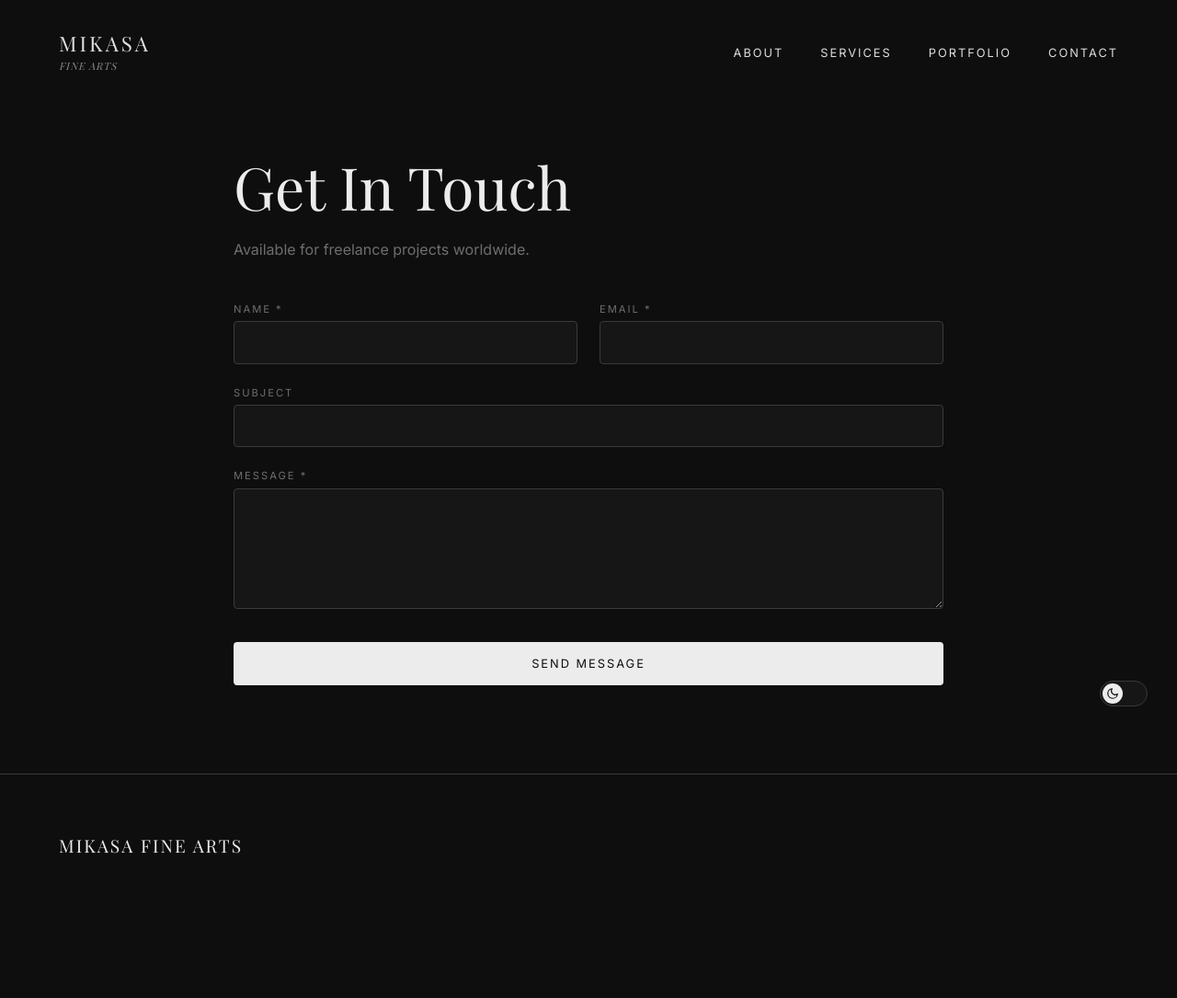
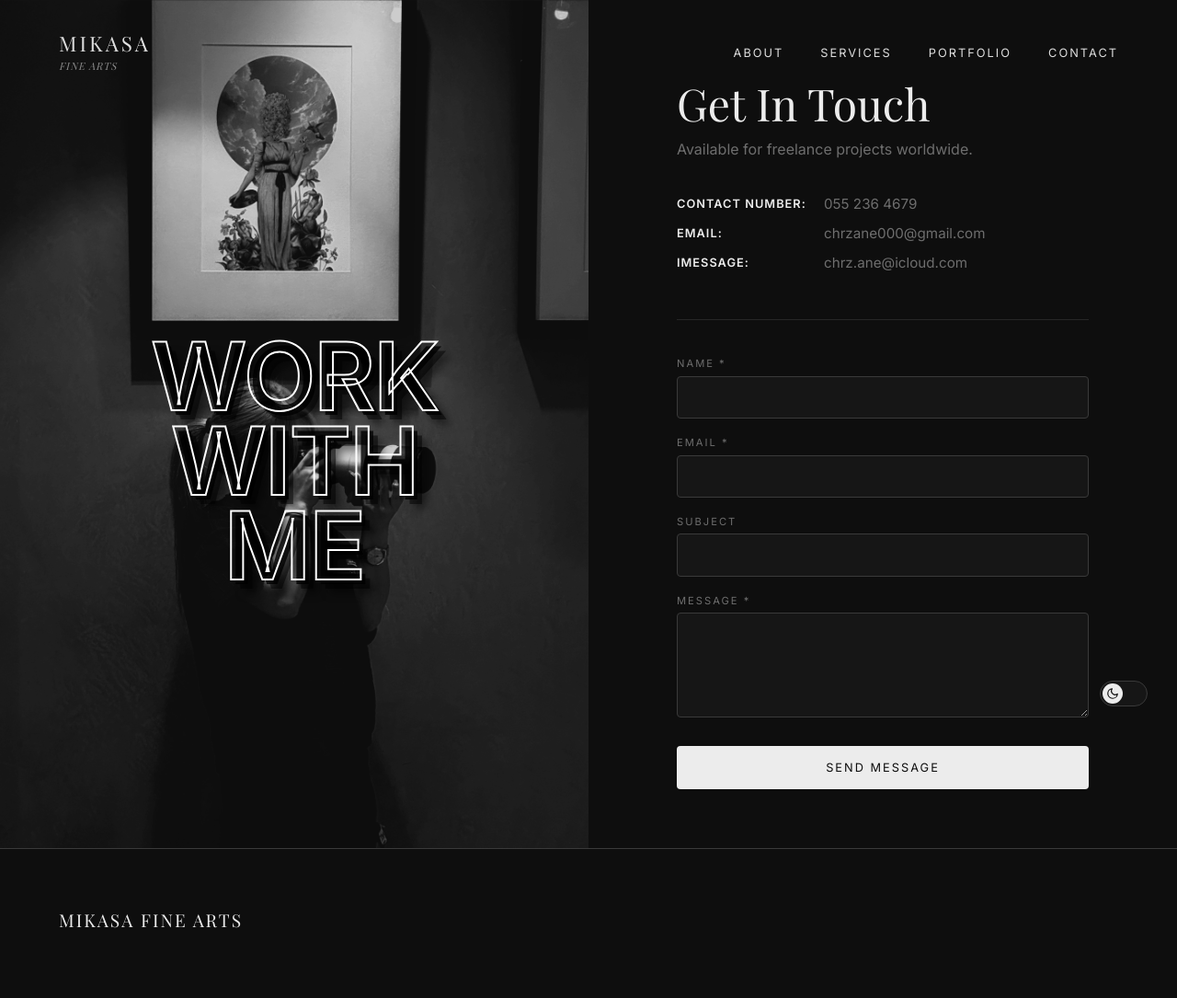
Before and after one commit to ric2thiss/mikasa-portfolio, a PHP site: page /contact.php in a window 1280 px wide. Shown: the whole page at 92% size. Before the commit the page ends 928 px from the top, so only its background shows below. Run offline with PHP 8.4, Linux system fonts and the light colour scheme; data that the repository does not hold is empty; some libraries are stand-ins or nearby versions; some web fonts are replaced.

Commit message:
Update contact page layout to 2 columns and add hero image

```diff
--- a/contact.php
+++ b/contact.php
@@ -26,28 +26,101 @@ if ($_SERVER['REQUEST_METHOD'] === 'POST') {
     <title>Contact — Mikasa Fine Arts Photography</title>
     <link rel="stylesheet" href="assets/css/styles.css">
     <style>
-        .contact-page { padding: 10rem 5vw 6rem; max-width: 900px; margin: 0 auto; }
-        .contact-page h1 { font-size: clamp(2.5rem, 5vw, 4rem); margin-bottom: 1rem; color: var(--light); }
-        .contact-page .sub { color: var(--gray); font-size: 1rem; margin-bottom: 3rem; }
-        .contact-form { display: grid; grid-template-columns: 1fr 1fr; gap: 1.5rem; }
-        .contact-form .full { grid-column: span 2; }
+        .contact-layout {
+            display: grid;
+            grid-template-columns: 1fr 1fr;
+            min-height: 100vh;
+        }
+        .contact-left {
+            position: relative;
+            background-image: url('assets/images/contact-hero.jpg');
+            background-size: cover;
+            background-position: center;
+            display: flex;
+            align-items: center;
+            justify-content: center;
+            overflow: hidden;
+            padding-top: 80px; /* Offset for nav */
+        }
+        .contact-left::after {
+            content: '';
+            position: absolute;
+            inset: 0;
+            background: rgba(0,0,0,0.2);
+            z-index: 1;
+        }
+        .overlay-text {
+            font-size: clamp(4rem, 8vw, 12rem);
+            font-weight: 900;
+            text-transform: uppercase;
+            color: transparent;
+            -webkit-text-stroke: 2px #fff;
+            position: relative;
+            z-index: 2;
+            text-align: center;
+            line-height: 0.9;
+            text-shadow:
+                5px 5px 0px rgba(0,0,0,0.8),
+                10px 10px 0px rgba(0,0,0,0.5),
+                15px 15px 10px rgba(0,0,0,0.5);
+            letter-spacing: -2px;
+        }
+        .contact-right {
+            padding: 80px 15% 4rem;
+            display: flex;
+            flex-direction: column;
+            justify-content: center;
+        }
+        .contact-right h1 { font-size: clamp(2rem, 4vw, 3rem); margin-bottom: 0.5rem; color: var(--light); }
+        .contact-right .sub { color: var(--gray); font-size: 1rem; margin-bottom: 2.5rem; }
+
+        .contact-info-block {
+            margin-bottom: 2.5rem;
+            padding-bottom: 2.5rem;
+            border-bottom: 1px solid rgba(255,255,255,0.1);
+        }
+        .contact-info-block p {
+            margin-bottom: 0.8rem;
+            font-size: 0.95rem;
+            color: var(--gray);
+            display: flex;
+            align-items: center;
+            flex-wrap: wrap;
+        }
+        .contact-info-block p strong {
+            color: var(--light);
+            font-weight: 600;
+            min-width: 160px;
+            text-transform: uppercase;
+            font-size: 0.8rem;
+            letter-spacing: 1px;
+        }
+
+        .contact-form { display: grid; grid-template-columns: 1fr; gap: 1.2rem; }
         .contact-form label { display: block; font-size: 0.7rem; letter-spacing: 2px; text-transform: uppercase; color: var(--gray); margin-bottom: 0.4rem; }
         .contact-form input, .contact-form textarea {
             width: 100%; padding: 0.85rem 1rem; background: var(--dark-2); border: 1px solid var(--gray-light);
             border-radius: 4px; color: var(--light); font-family: var(--font-body); font-size: 0.9rem; resize: vertical;
+            box-sizing: border-box;
         }
         .contact-form input:focus, .contact-form textarea:focus { outline: none; border-color: var(--gray); }
         .contact-submit {
-            grid-column: span 2; padding: 1rem 3rem; background: var(--light); color: var(--dark); border: none;
+            padding: 1rem 3rem; background: var(--light); color: var(--dark); border: none;
             font-family: var(--font-body); font-size: 0.8rem; letter-spacing: 2px; text-transform: uppercase;
             cursor: pointer; border-radius: 4px; transition: background 0.3s ease; margin-top: 0.5rem;
         }
         .contact-submit:hover { background: var(--light-2); }
         .msg-success { background: rgba(80,200,120,0.1); color: #50c878; border: 1px solid rgba(80,200,120,0.2); padding: 1rem; border-radius: 6px; margin-bottom: 2rem; }
         .msg-error { background: rgba(255,80,80,0.1); color: #ff5050; border: 1px solid rgba(255,80,80,0.2); padding: 1rem; border-radius: 6px; margin-bottom: 2rem; }
-        @media (max-width: 768px) {
-            .contact-form { grid-template-columns: 1fr; }
-            .contact-form .full, .contact-submit { grid-column: span 1; }
+
+        @media (max-width: 1200px) {
+            .contact-right { padding: 80px 10% 4rem; }
+        }
+        @media (max-width: 900px) {
+            .contact-layout { grid-template-columns: 1fr; }
+            .contact-left { min-height: 40vh; }
+            .contact-right { padding: 3rem 5%; }
+            .overlay-text { font-size: 4rem; }
         }
     </style>
 </head>
@@ -72,9 +145,19 @@ if ($_SERVER['REQUEST_METHOD'] === 'POST') {
         </ul>
     </div>
 
-    <main class="contact-page">
+    <main class="contact-layout">
+        <div class="contact-left">
+            <div class="overlay-text">Work<br>With<br>Me</div>
+        </div>
+        <div class="contact-right">
             <h1>Get In Touch</h1>
             <p class="sub"><?= htmlspecialchars($s['cta_desc'] ?? 'Available for freelance projects worldwide.') ?></p>
+
+            <div class="contact-info-block">
+                <p><strong>Contact Number:</strong> 055 236 4679</p>
+                <p><strong>Email:</strong> chrzane000@gmail.com</p>
+                <p><strong>iMessage:</strong> chrz.ane@icloud.com</p>
+            </div>
 
             <?php if ($success): ?>
                 <div class="msg-success">Your message has been sent successfully! I'll get back to you soon.</div>
@@ -86,11 +169,12 @@ if ($_SERVER['REQUEST_METHOD'] === 'POST') {
             <form method="POST" class="contact-form">
                 <div><label>Name *</label><input type="text" name="name" required></div>
                 <div><label>Email *</label><input type="email" name="email" required></div>
-            <div class="full"><label>Subject</label><input type="text" name="subject"></div>
-            <div class="full"><label>Message *</label><textarea name="message" rows="6" required></textarea></div>
+                <div><label>Subject</label><input type="text" name="subject"></div>
+                <div><label>Message *</label><textarea name="message" rows="5" required></textarea></div>
                 <button type="submit" class="contact-submit">Send Message</button>
             </form>
             <?php endif; ?>
+        </div>
     </main>
 
     <footer>
```
Also changed, not shown: assets/images/contact-hero.jpg (added). Lines whose indentation alone changed are shown as unchanged.
